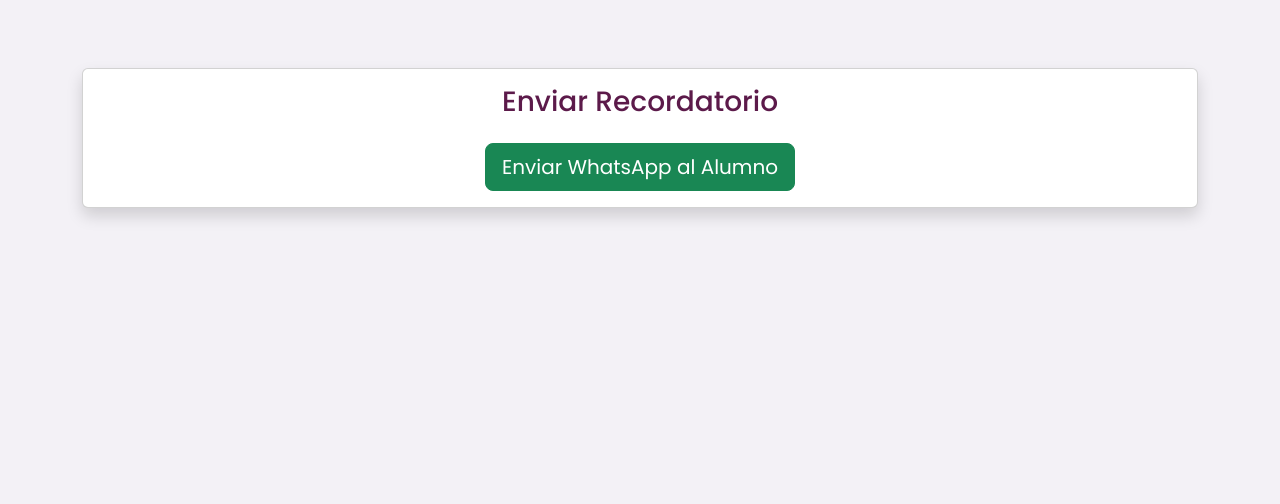
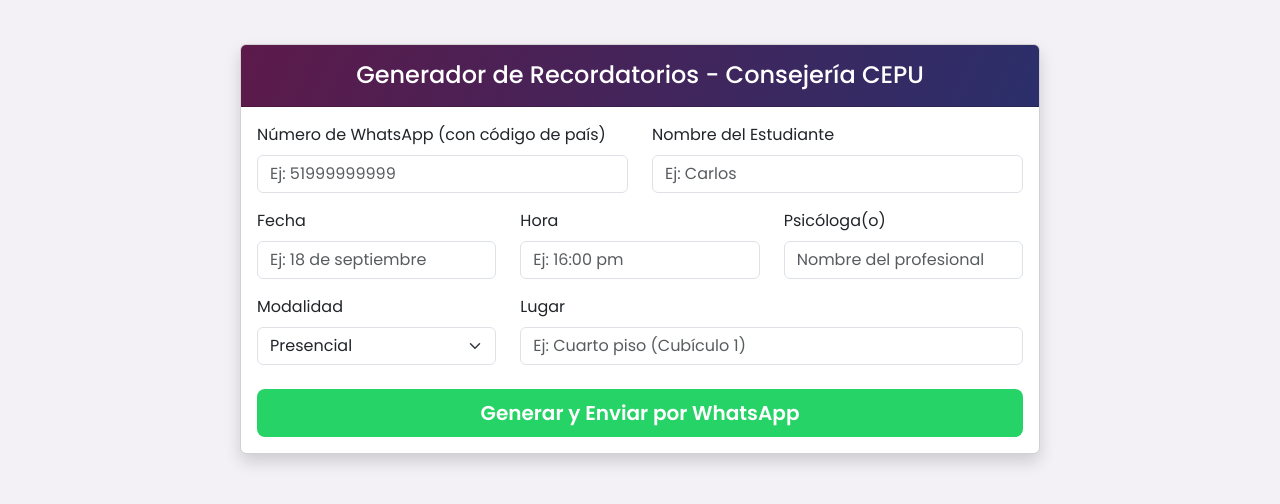
Before and after one commit to cesarbautistadurand/recordatorios-tutoria, a plain HTML site: page index.html in a window 1280 px wide. Drawn offline with nearby package versions, Linux system fonts and the light colour scheme.

Commit message:
index.html

```diff
--- a/index.html
+++ b/index.html
@@ -17,60 +17,162 @@
             font-family: 'Poppins', sans-serif;
             padding: 20px;
         }
-        /* ... (Tus otros estilos) ... */
+        .main-container { max-width: 800px; margin: 0 auto; }
+        .card-header {
+            background: linear-gradient(115deg, var(--cepu-maroon) 0%, var(--cepu-navy) 100%);
+            color: white;
+            text-align: center;
+            font-weight: 600;
+        }
+        .btn-whatsapp {
+            background-color: #25D366;
+            color: white;
+            font-weight: 600;
+        }
+        .btn-whatsapp:hover {
+            background-color: #128C7E;
+            color: white;
+        }
     </style>
 </head>
 <body>
 
-    <div class="main-container container mt-5">
+    <div class="main-container mt-4">
         <div class="card shadow">
+            <div class="card-header py-3">
+                <h4 class="mb-0">Generador de Recordatorios - Consejería CEPU</h4>
+            </div>
             <div class="card-body">
-                <h3 class="card-title text-center" style="color: var(--cepu-maroon);">Enviar Recordatorio</h3>
+                <form id="formularioRecordatorio">
+                    <div class="row mb-3">
+                        <div class="col-md-6">
+                            <label class="form-label">Número de WhatsApp (con código de país)</label>
+                            <input type="text" class="form-control" id="telefono" placeholder="Ej: 51999999999" required>
+                        </div>
+                        <div class="col-md-6">
+                            <label class="form-label">Nombre del Estudiante</label>
+                            <input type="text" class="form-control" id="nombre" placeholder="Ej: Carlos" required>
+                        </div>
+                    </div>
 
-                <!-- Botón de prueba -->
-                <div class="text-center mt-4">
-                    <button class="btn btn-success btn-lg" onclick="enviarMensajeWhatsApp()">
-                        Enviar WhatsApp al Alumno
-                    </button>
-                </div>
+                    <div class="row mb-3">
+                        <div class="col-md-4">
+                            <label class="form-label">Fecha</label>
+                            <input type="text" class="form-control" id="fecha" placeholder="Ej: 18 de septiembre" required>
+                        </div>
+                        <div class="col-md-4">
+                            <label class="form-label">Hora</label>
+                            <input type="text" class="form-control" id="hora" placeholder="Ej: 16:00 pm" required>
+                        </div>
+                        <div class="col-md-4">
+                            <label class="form-label">Psicóloga(o)</label>
+                            <input type="text" class="form-control" id="psicologa" placeholder="Nombre del profesional" required>
+                        </div>
+                    </div>
+
+                    <div class="row mb-4">
+                        <div class="col-md-4">
+                            <label class="form-label">Modalidad</label>
+                            <select class="form-select" id="modalidad" onchange="alternarCamposDinámicos()">
+                                <option value="presencial">Presencial</option>
+                                <option value="virtual">Virtual</option>
+                            </select>
+                        </div>
+
+                        <!-- Campo dinámico para Presencial -->
+                        <div class="col-md-8" id="divLugar">
+                            <label class="form-label">Lugar</label>
+                            <input type="text" class="form-control" id="lugar" placeholder="Ej: Cuarto piso (Cubículo 1)">
+                        </div>
+
+                        <!-- Campo dinámico para Virtual (Oculto por defecto) -->
+                        <div class="col-md-8" id="divEnlace" style="display: none;">
+                            <label class="form-label">Enlace de la reunión</label>
+                            <input type="text" class="form-control" id="enlace" placeholder="Ej: https://zoom.us/j/123456789">
+                        </div>
+                    </div>
+
+                    <div class="text-center">
+                        <button type="button" class="btn btn-whatsapp btn-lg w-100" onclick="enviarMensaje()">
+                            Generar y Enviar por WhatsApp
+                        </button>
+                    </div>
+                </form>
             </div>
         </div>
     </div>
 
     <script>
-        function enviarMensajeWhatsApp() {
-            // 1. Simulación de los datos del alumno/cita (esto vendría de tu base de datos o formulario)
-            const telefono = "51999999999"; // Reemplazar por el número del alumno
-            const nombreAlumno = "Lucia";
-            const fecha = "17 de setiembre de 2026";
-            const hora = "16:00 pm";
-            const psicologo = "Jamir Salazar";
-            const lugar = "Cuarto piso (Cubículo 1)";
+        // Función para mostrar "Lugar" o "Enlace" según la modalidad elegida
+        function alternarCamposDinámicos() {
+            const modalidad = document.getElementById('modalidad').value;
+            const divLugar = document.getElementById('divLugar');
+            const divEnlace = document.getElementById('divEnlace');
 
-            // 2. Construir el mensaje usando Template Literals (las comillas invertidas ` `)
-            // Aquí pones los emojis libremente.
-            const mensaje = `¡Hola, ${nombreAlumno}, te saluda ${psicologo}!
+            if (modalidad === 'presencial') {
+                divLugar.style.display = 'block';
+                divEnlace.style.display = 'none';
+            } else {
+                divLugar.style.display = 'none';
+                divEnlace.style.display = 'block';
+            }
+        }
 
-Te recordamos tu cita de Consejería programada para hoy:
+        // Función principal para armar y enviar el mensaje
+        function enviarMensaje() {
+            // 1. Recoger los datos del formulario
+            const telefono = document.getElementById('telefono').value.replace(/\s+/g, ''); // Quita espacios
+            const nombre = document.getElementById('nombre').value;
+            const fecha = document.getElementById('fecha').value;
+            const hora = document.getElementById('hora').value;
+            const psicologa = document.getElementById('psicologa').value;
+            const modalidad = document.getElementById('modalidad').value;
+
+            // Validación básica
+            if(!telefono || !nombre || !fecha || !hora || !psicologa) {
+                alert("Por favor, completa los campos básicos.");
+                return;
+            }
+
+            let mensaje = "";
+
+            // 2. Construir el mensaje según la modalidad seleccionada
+            if (modalidad === 'presencial') {
+                const lugar = document.getElementById('lugar').value || "Por confirmar";
+                mensaje = `¡Hola, ${nombre}! 👋
+
+Te saludamos desde el Área de Tutoría y Consejería ❤️🧠 del CEPU. Te recordamos tu cita programada para hoy:
 
 📅 Fecha: ${fecha}
 ⏰ Hora: ${hora}
-👨‍💼 Psicólogo: ${psicologo}
-🏢 Lugar: ${lugar}
+👩🏻‍⚕️ Psicóloga: ${psicologa}
+📍 Lugar: ${lugar}
 
-✅ Por favor, te agradeceremos confirmar tu asistencia respondiendo a este mensaje.
+➡️ Por favor, confirma tu asistencia respondiendo a este mensaje.
 
-¡Te esperamos! 😊
+¡Te esperamos! 🫂`;
 
-Área de Tutoría y Consejería 🎓👥`;
+            } else if (modalidad === 'virtual') {
+                const enlace = document.getElementById('enlace').value || "Enlace pendiente";
+                mensaje = `¡Hola, ${nombre}! 👋
 
-            // 3. LA SOLUCIÓN: Codificar el mensaje para que los emojis no se rompan
+Te saludamos desde el Área de Tutoría y Consejería ❤️🧠 del CEPU. Te recordamos tu cita programada para hoy:
+
+📅 Fecha: ${fecha}
+⏰ Hora: ${hora}
+👩🏻‍⚕️ Psicóloga: ${psicologa}
+💻 Enlace: ${enlace}
+
+➡️ Por favor, confirma tu asistencia respondiendo a este mensaje.
+
+¡Te esperamos! 🫂`;
+            }
+
+            // 3. Codificar el texto para proteger los emojis y espacios
             const mensajeCodificado = encodeURIComponent(mensaje);
 
-            // 4. Crear el enlace de WhatsApp con el mensaje codificado
+            // 4. Crear la URL de WhatsApp y abrirla
             const urlWhatsApp = `https://wa.me/${telefono}?text=${mensajeCodificado}`;
-
-            // 5. Abrir WhatsApp (en una nueva pestaña)
             window.open(urlWhatsApp, '_blank');
         }
     </script>
```
